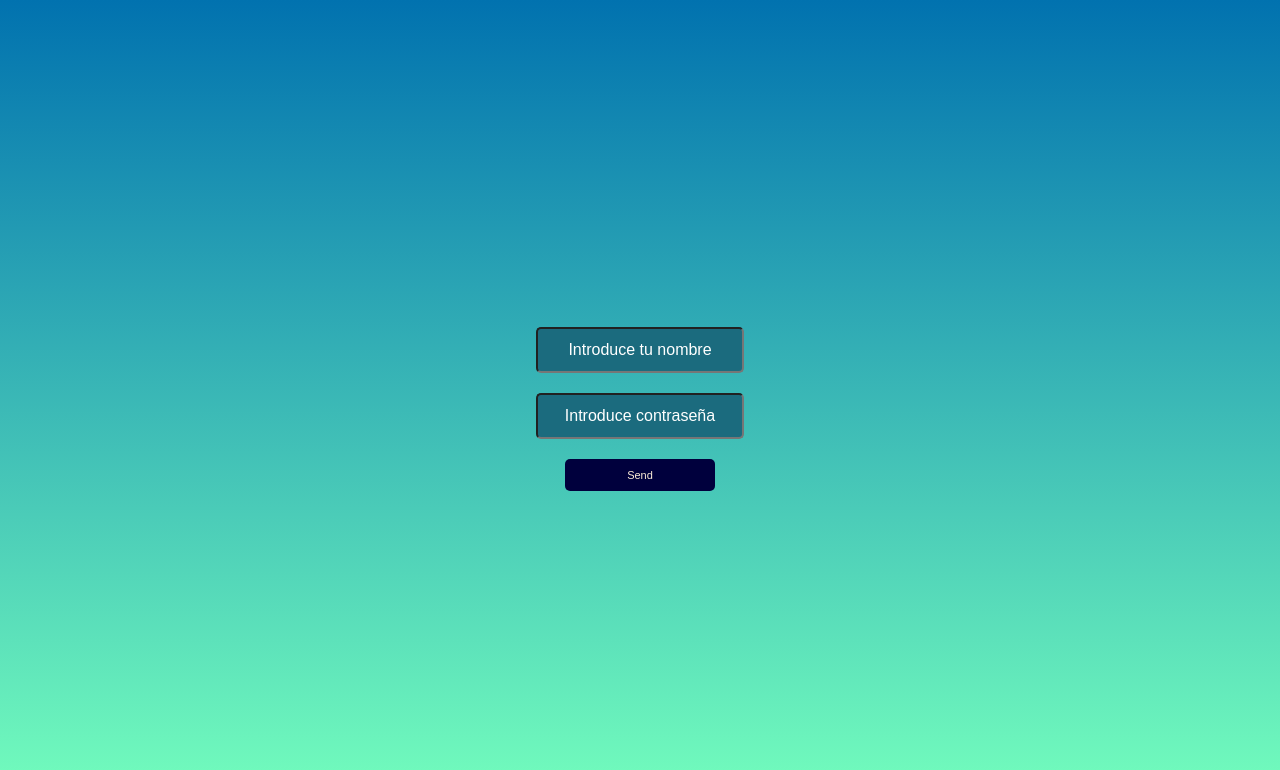
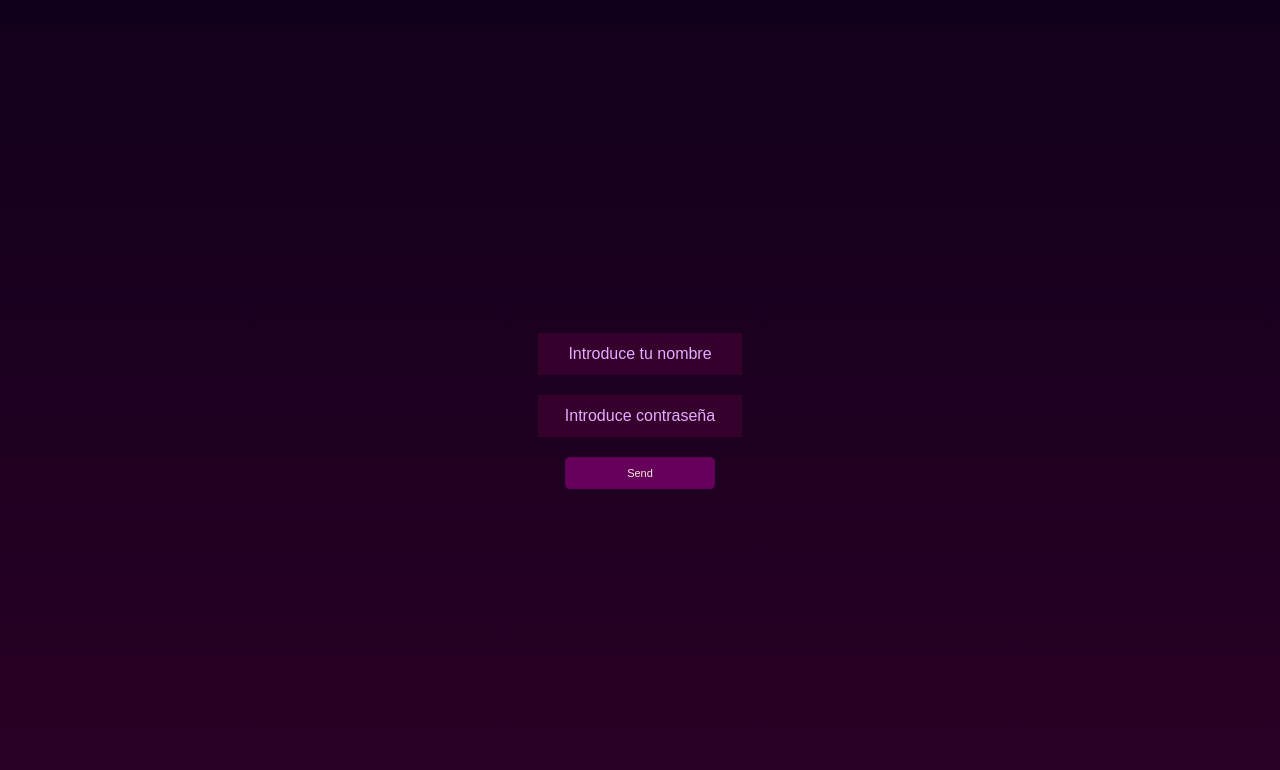
Before and after one commit to Katykaze/PROYECTO-EJEMPLO, a Vue app: page / in a window 1280 px wide. Shown: the top 770 px of the page. Built offline with nearby package versions, Linux system fonts and the light colour scheme.

Commit message:
añadiendo ruta

```diff
--- a/src/App.vue
+++ b/src/App.vue
@@ -1,30 +1,30 @@
 <!--EN APP.VUE SE CREA LA INSTANCIA PRINCIPAL DE VUE-->
 <template>
-
-    <LoginView/>
-
+  <router-view />
+  <!-- <LoginView /> -->
 </template>
 <script>
 //import { createApp } from 'vue'
 //import router from './router'
 import LoginView from './views/LoginView.vue'
-import {defineComponent} from "vue"
+import { defineComponent } from 'vue'
 
-import "./styles/pstyle.scss"
+import './styles/pstyle.scss'
 
 export default defineComponent({
-  components: {LoginView}
+  // components: { LoginView }
+  name:'app'
 })
 //EN APP.VUE SE DEFINE EL LAYOUT
 </script>
 <style lang="scss">
-#app{
+#app {
   height: 100%;
   background-image: var(--color-background-image);
   background-size: 100%;
   margin: 0 auto;
-  display:grid;
-  grid-template-columns:  1fr;
+  display: grid;
+  grid-template-columns: 1fr;
   // display: flex;
   // justify-content: center;
   // text-align: center;
--- a/src/components/c-button.vue
+++ b/src/components/c-button.vue
@@ -35,7 +35,8 @@ export default{
 }
 .my-button:hover {
   color: rgba(255, 255, 255, 1) ;
-  box-shadow: 0 4px 16px rgba(49, 138, 172, 1);
+  box-shadow: 0 5px 10px rgba(58, 1, 92);
+
   transition: all 0.2s;
 }
 </style>
--- a/src/components/c-input.vue
+++ b/src/components/c-input.vue
@@ -34,7 +34,7 @@ export default {
   background-color: var(--color-background-input);
   color:var(--color-text-primary);
   text-align: center;
-  border-radius: 5px;
+  border:0;
   transition: all 0.2s;
 }
 .c-input__input::placeholder{
@@ -43,6 +43,9 @@ export default {
   text-align: center;
 }
 .c-input__input:hover{
-  box-shadow: 0px 0px 4px 3px #00003d ;
+  box-shadow: 0px 0px 4px 3px #3A015C;
+}
+.c-input__input:focus{
+  outline: none;
 }
 </style>
--- /dev/null
+++ b/src/layouts/l-main.vue
@@ -0,0 +1,27 @@
+<template>
+  <section class="l-main">
+    <div class="l-main__header">
+      <slot name="header"></slot>
+    </div>
+    <div class="l-main__content">
+      <div class="l-main__content--container">
+        <slot></slot>
+      </div>
+    </div>
+    <footer class="l-main__footer">
+      <slot name="icons"></slot>
+    </footer>
+  </section>
+</template>
+
+<script>
+export default {
+  name: 'l-main'
+}
+</script>
+<style lang="scss">
+.l-main{
+    width: 100%;
+    background-color: var(--color-background-image);
+}
+</style>
--- a/src/router/index.js
+++ b/src/router/index.js
@@ -1,17 +1,30 @@
 import { createRouter, createWebHistory } from 'vue-router'
-import LoginView from '../views/LoginView.vue'
 
 const router = createRouter({
   history: createWebHistory(import.meta.env.BASE_URL),
   routes: [
     {
       path: '/',
-      name: 'Login',
-      component: LoginView
+      name: 'login',
+      component: () => import('../views/LoginView.vue')
     },
+    {
+      path: '/',
+      name: 'home',
+      component: () => import('../views/MainView.vue'),
+      meta: {
+        requiresAuth: true // opciona: indica que esta ruta requiere autenticación
+      }
+    }
+
   ]
 })
 
+// router.beforeEach(to,from,next){
+//   if(to.path === '/login'){
+//     next()
+//   }
+// }
 export default router
 
 // import { createRouter, createWebHistory } from 'vue-router'
--- a/src/styles/pstyle.scss
+++ b/src/styles/pstyle.scss
@@ -1,7 +1,7 @@
 :root{
-    --color-background-image: linear-gradient(#0172af, #74febd);
-    --color-button:#00003d;
-    --color-background-input:#1B6B7E;
-    --color-text-primary:#ffffff;
+    --color-background-image: linear-gradient(#11001C, #290025);
+    --color-button:#65015B;
+    --color-background-input:#35012C;
+    --color-text-primary:#E1AEFE;
     --color-text-secondary:#141313;
 }
--- a/src/views/LoginView.vue
+++ b/src/views/LoginView.vue
@@ -76,6 +76,12 @@ export default {
       setTimeout(() => {
         this.isSending = false
       }, 2000)
+      this.$router.push({name:'home'});
+    },
+    goToMain(){
+      if(this.isSending && this.correctUser){
+        this.$router.push({name:'home'});
+      }
     }
   }
 }
--- /dev/null
+++ b/src/views/MainView.vue
@@ -0,0 +1,27 @@
+<template>
+    <LMain>
+        <template #header>
+            <h1> NEW VIEW 🏡🏠</h1>
+        </template>
+        <template>
+            <p>HELLOW WOLRD 🌎 </p>
+        </template>
+        <template #footer>
+            <p>📲 ocial Media</p>
+        </template>
+    </LMain>
+
+</template>
+<script>
+import LMain from '../layouts/l-main.vue'
+
+export default{
+    name: 'MainView',
+    components:{
+        LMain
+    }
+}
+</script>
+
+<style lang="scss">
+</style>
```
